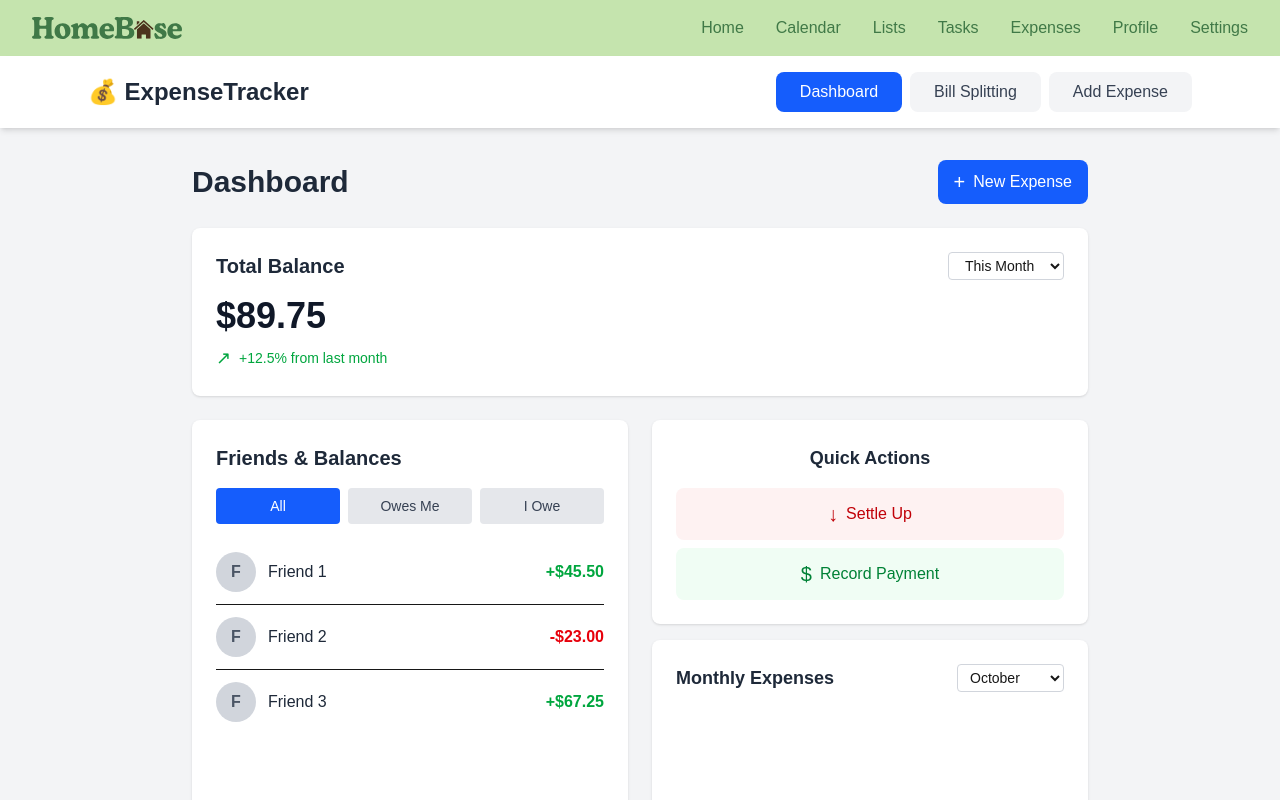
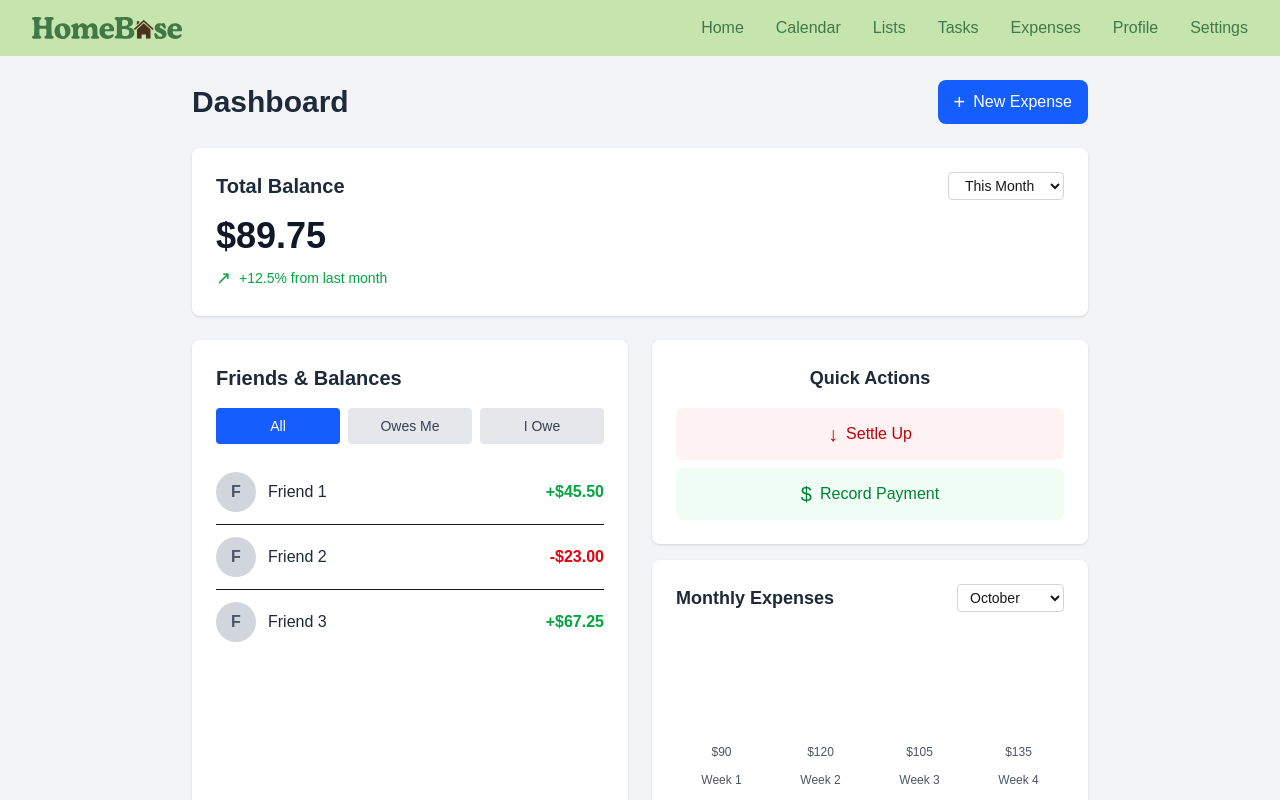
Before and after one commit to allycrowlz/fall25forgeteam3, a Next.js app in the folder frontend/: page /expenses in a window 1280 px wide. Shown: the top 800 px of the page. Built offline with nearby package versions, Linux system fonts and the light colour scheme.

Commit message:
documentation and changing navbars

```diff
--- a/frontend/src/app/components/NavbarWrapper.tsx
+++ b/frontend/src/app/components/NavbarWrapper.tsx
@@ -10,7 +10,7 @@ export default function NavbarWrapper() {
   const showNavbar = !noNavbarPages.includes(pathname);
 
   const getNavbarColors = () => {
-    if (pathname === '/expenses' || pathname === '/shoppinglist') return { bg: '#C5E4AE', text: '#407947' }; // Light green bg, dark green text
+    if (pathname.includes('/expenses') || pathname === '/shoppinglist') return { bg: '#C5E4AE', text: '#407947' }; // Light green bg, dark green text
     if (pathname === '/groups') return { bg: '#407947', text: "#FFFFFF" } // Dark green bg, white text
     // Default color for other pages
     return { bg: '#FFFFFF', text: '#407947' }; // White bg, dark green text
--- a/frontend/src/app/expenses/add-expense/page.tsx
+++ b/frontend/src/app/expenses/add-expense/page.tsx
@@ -3,32 +3,9 @@
 import { useEffect, useState } from 'react'
 import { useRouter } from 'next/navigation'
 import Navbar from '../navbar'
-import { getGroupExpenseLists, getGroupMembers, getUserGroups, postExpense } from '@/app/services/database';
+import { getGroupExpenseLists, getGroupMembers, getUserGroups, postExpense, GroupInfo, GroupExpenseList, UserInfo} from '@/app/services/expenseService';
 import { Group } from 'next/dist/shared/lib/router/utils/route-regex';
 
-type GroupInfo = {
-  group_id: number;
-  group_name: string;
-  date_created: string;
-  group_photo: string | null;
-  role: string;
-  is_creator: boolean;
-}
-
-type UserInfo = {
-  profile_id: number;
-  profile_name: string;
-  email: string;
-  picture: string | null;
-  birthday: Date | null;
-}
-
-type GroupExpenseList = {
-  list_name: string;
-  list_id: number;
-  group_id: number;
-  date_closed: Date | null;
-}
 
 export default function AddExpense() {
   const router = useRouter();
@@ -75,10 +52,9 @@ export default function AddExpense() {
   }, [])
 
   return (
-    <div className="min-h-screen bg-gray-100">
-      <Navbar />
+    <div className="p-5 min-h-screen bg-gray-100">
 
-      <div className="px-6 pb-12">
+      <div className="px-6 pb-8">
         <div className="max-w-2xl mx-auto">
           <h1 className="text-3xl font-bold text-gray-800 mb-6">Add New Expense</h1>
 
@@ -96,8 +72,6 @@ export default function AddExpense() {
 
                     const members : UserInfo[] = await getGroupMembers(newGroupId);
                     setGroupMembers(members);
-
-                    setPayer(members[0].profile_id);
 
                     const lists : GroupExpenseList[] = await getGroupExpenseLists(newGroupId);
                     setGroupExpenseLists(lists);
@@ -176,7 +150,7 @@ export default function AddExpense() {
 
                 <div>
                   <label className="block text-sm font-semibold text-gray-700 mb-2">
-                    Date
+                    Date *
                   </label>
                   <input
                     type="date"
@@ -213,16 +187,6 @@ export default function AddExpense() {
                     </select>
                   </div>
                 )}
-
-                <div>
-                  <label className="block text-sm font-semibold text-gray-700 mb-2">
-                    Notes (Optional)
-                  </label>
-                  <textarea
-                    className="w-full border-2 border-gray-300 text-gray-700 rounded-lg p-2 h-24 focus:border-blue-500 focus:outline-none resize-none"
-                    placeholder="Add any additional details..."
-                  />
-                </div>
               </div>
 
               <div className="space-y-4 border-t pt-6">
@@ -287,7 +251,7 @@ export default function AddExpense() {
                           <input
                             type="number"
                             step="0.01"
-                            className="flex-1 border border-gray-300 rounded p-2 text-sm"
+                            className="flex-1 border border-gray-300 rounded p-2 text-sm bg-white text-gray-700"
                             placeholder="0.00"
                           />
                         </div>
--- a/frontend/src/app/expenses/bill-splitting/page.tsx
+++ b/frontend/src/app/expenses/bill-splitting/page.tsx
@@ -26,8 +26,6 @@ export default function BillSplitting() {
 
   return (
     <div className="min-h-screen bg-gray-100">
-      {/* Navigation Bar */}
-      <Navbar />
 
       <div className="px-6 pb-12">
         <div className="max-w-6xl mx-auto">
--- a/frontend/src/app/expenses/page.tsx
+++ b/frontend/src/app/expenses/page.tsx
@@ -15,35 +15,8 @@ export default function Dashboard() {
 
   return (
     <div className="min-h-screen bg-gray-100">
-      {/* Navigation Bar */}
-      <nav className="bg-white shadow-md mb-8">
-        <div className="max-w-6xl mx-auto px-6">
-          <div className="flex justify-between items-center py-4">
-            <div className="text-2xl font-bold text-gray-800">💰 ExpenseTracker</div>
-            <div className="flex gap-2">
-              <button
-                className="px-6 py-2 rounded-lg font-medium transition bg-blue-600 text-white"
-              >
-                Dashboard
-              </button>
-              <button
-                onClick={() => router.push('/expenses/bill-splitting')}
-                className="px-6 py-2 rounded-lg font-medium transition bg-gray-100 text-gray-700 hover:bg-gray-200"
-              >
-                Bill Splitting
-              </button>
-              <button
-                onClick={() => router.push('/expenses/add-expense')}
-                className="px-6 py-2 rounded-lg font-medium transition bg-gray-100 text-gray-700 hover:bg-gray-200"
-              >
-                Add Expense
-              </button>
-            </div>
-          </div>
-        </div>
-      </nav>
 
-      <div className="px-6 pb-12">
+      <div className="px-6 pb-12 pt-6">
         <div className="max-w-4xl mx-auto space-y-6">
           <div className="flex justify-between items-center">
             <h1 className="text-3xl font-bold text-gray-800">Dashboard</h1>
--- a/frontend/src/app/services/database.ts
+++ /dev/null
@@ -1,56 +0,0 @@
-
-type Expense = {
-    item_name: String;
-    list_id: number;
-    item_total_cost: number;
-    item_quantity: number;
-    notes: String | undefined;
-    bought_by_id: number;
-}
-
-export async function getUserGroups(profileId: number) {
-    const response = await fetch(`http://127.0.0.1:8000/api/groups?profile_id=${profileId}`);
-    if (!response.ok) throw new Error(response.statusText)
-    return response.json();
-}
-
-export async function getGroupMembers(groupId : number) {
-    const response = await fetch(`http://127.0.0.1:8000/api/groups/${groupId}/members`);
-    if (!response.ok) throw new Error("Failed to fetch groups.");
-    return response.json();
-}
-
-export async function getGroupExpenseLists(groupId : number) {
-    const response = await fetch(`http://127.0.0.1:8000/api/groups/${groupId}/expenselists`);
-    if (!response.ok) throw new Error("Failed to fetch groups.");
-    return response.json();
-}
-
-export async function postExpense(expenseName: String,
-                                    listId: number,
-                                    cost: number,
-                                    quantity: number,
-                                    notes: String | undefined,
-                                    payer: number) {
-
-       const expense: Expense = {
-        item_name: expenseName,
-        list_id: listId,
-        item_total_cost: cost,
-        item_quantity: quantity,
-        notes: notes,
-        bought_by_id: payer
-    };
-    const response = await fetch("http://127.0.0.1:8000/api/expenseslists/expenses", {
-     method: "POST",
-      headers: {
-        "Content-Type": "application/json",
-      },
-      body: JSON.stringify(expense),
-    });
-    console.log(response.status);
-}
-
-export async function postSplit() {
-
-}
--- /dev/null
+++ b/frontend/src/app/services/expenseService.ts
@@ -0,0 +1,126 @@
+
+/**
+ * Represents an expense in Expense table.
+ */
+type Expense = {
+    item_name: String;
+    list_id: number;
+    item_total_cost: number;
+    item_quantity: number;
+    notes: String | undefined;
+    bought_by_id: number;
+}
+
+/**
+ * Represents a group in the Group table.
+ */
+export type GroupInfo = {
+  group_id: number;
+  group_name: string;
+  date_created: string;
+  group_photo: string | null;
+  role: string;
+  is_creator: boolean;
+}
+
+/**
+ * Represents an expense list in the ExpenseList table
+ */
+export type GroupExpenseList = {
+  list_name: string;
+  list_id: number;
+  group_id: number;
+  date_closed: Date | null;
+}
+
+/**
+ * Represents a user in the User table.
+ */
+export type UserInfo = {
+  profile_id: number;
+  profile_name: string;
+  email: string;
+  picture: string | null;
+  birthday: Date | null;
+}
+
+/**
+ * Gets a list of all of the groups a user is a part of given a user id.
+ *
+ * @param profileId the profile id of the user whose groups are being retrieved.
+ * @returns a list of GroupInfos, each representing a group the user is a part of.
+ */
+export async function getUserGroups(profileId: number) : Promise<GroupInfo[]> {
+    const response = await fetch(`http://127.0.0.1:8000/api/groups?profile_id=${profileId}`);
+    if (!response.ok) throw new Error(response.statusText)
+    const data : Promise<GroupInfo[]> = response.json();
+    return data;
+}
+
+/**
+ * Gets a list of all members of a group given a group id.
+ *
+ * @param groupId the group id from which the list of members is being retrieved.
+ * @returns a list of UserInfos, each representing a member of the group.
+ */
+export async function getGroupMembers(groupId : number) : Promise<UserInfo[]> {
+    const response = await fetch(`http://127.0.0.1:8000/api/groups/${groupId}/members`);
+    if (!response.ok) throw new Error("Failed to fetch groups.");
+    const data : Promise<UserInfo[]> = response.json();
+    return data;
+}
+
+/**
+ * Gets a list of all expense lists for a group given a group id.
+ *
+ * @param groupId the group id for the group whose expense lists are being retrieved.
+ * @returns a list of ExpenseLists, each representing an expense list for the target group.
+ */
+export async function getGroupExpenseLists(groupId : number) : Promise<GroupExpenseList[]> {
+    const response = await fetch(`http://127.0.0.1:8000/api/groups/${groupId}/expenselists`);
+    if (!response.ok) throw new Error("Failed to fetch groups.");
+    const data : Promise<GroupExpenseList[]> = response.json();
+    return data;
+}
+
+/**
+ * Posts an Expense to the expenses table in the database.
+ *
+ * @param expenseName the name of the expense.
+ * @param listId the id of the expense list in which this expense is located.
+ * @param cost the cost of this expense.
+ * @param quantity the quantity of this expense.
+ * @param notes any related notes for the expense.
+ * @param payer the id of the user who paid for the expense.
+ */
+export async function postExpense(expenseName: String,
+                                    listId: number,
+                                    cost: number,
+                                    quantity: number,
+                                    notes: String | undefined,
+                                    payer: number) {
+
+       const expense: Expense = {
+        item_name: expenseName,
+        list_id: listId,
+        item_total_cost: cost,
+        item_quantity: quantity,
+        notes: notes,
+        bought_by_id: payer
+    };
+    const response = await fetch("http://127.0.0.1:8000/api/expenseslists/expenses", {
+     method: "POST",
+      headers: {
+        "Content-Type": "application/json",
+      },
+      body: JSON.stringify(expense),
+    });
+    console.log(response.status);
+}
+
+/**
+ *
+ */
+export async function postSplit() {
+
+}
```
